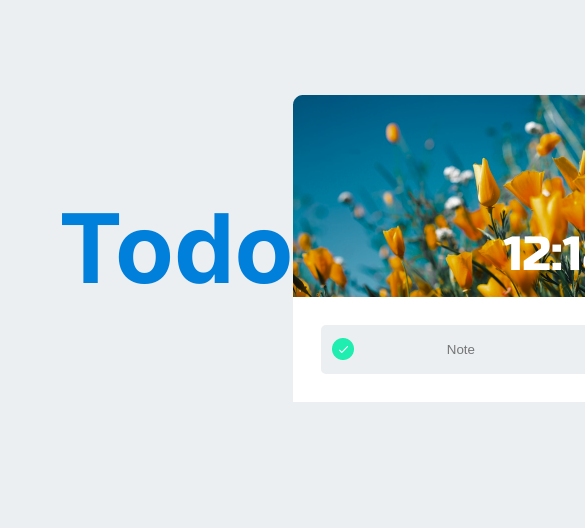
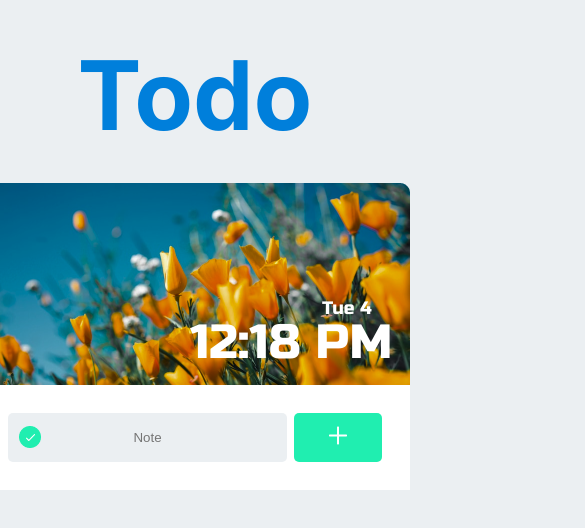
Before and after one commit to MakoDoli/Todo-app, a React (Create React App) app: page / in a window 390 px wide. Shown: the part 174-702 px from the top of the page, 585 px wide, since content can reach past the window. Built offline with nearby package versions, Linux system fonts and the light colour scheme.

Commit message:
add mobile design

```diff
--- a/src/App.css
+++ b/src/App.css
@@ -15,3 +15,13 @@ h1 {
   line-height: 116px;
   color: #007fdb;
 }
+@media screen and (max-width: 980px) {
+  .App {
+    display: flex;
+    flex-direction: column;
+    justify-content: center;
+  }
+  h1 {
+    margin: 30px 0;
+  }
+}
```
Also changed, not shown: src/TodoCard.css (line endings or trailing spaces).
